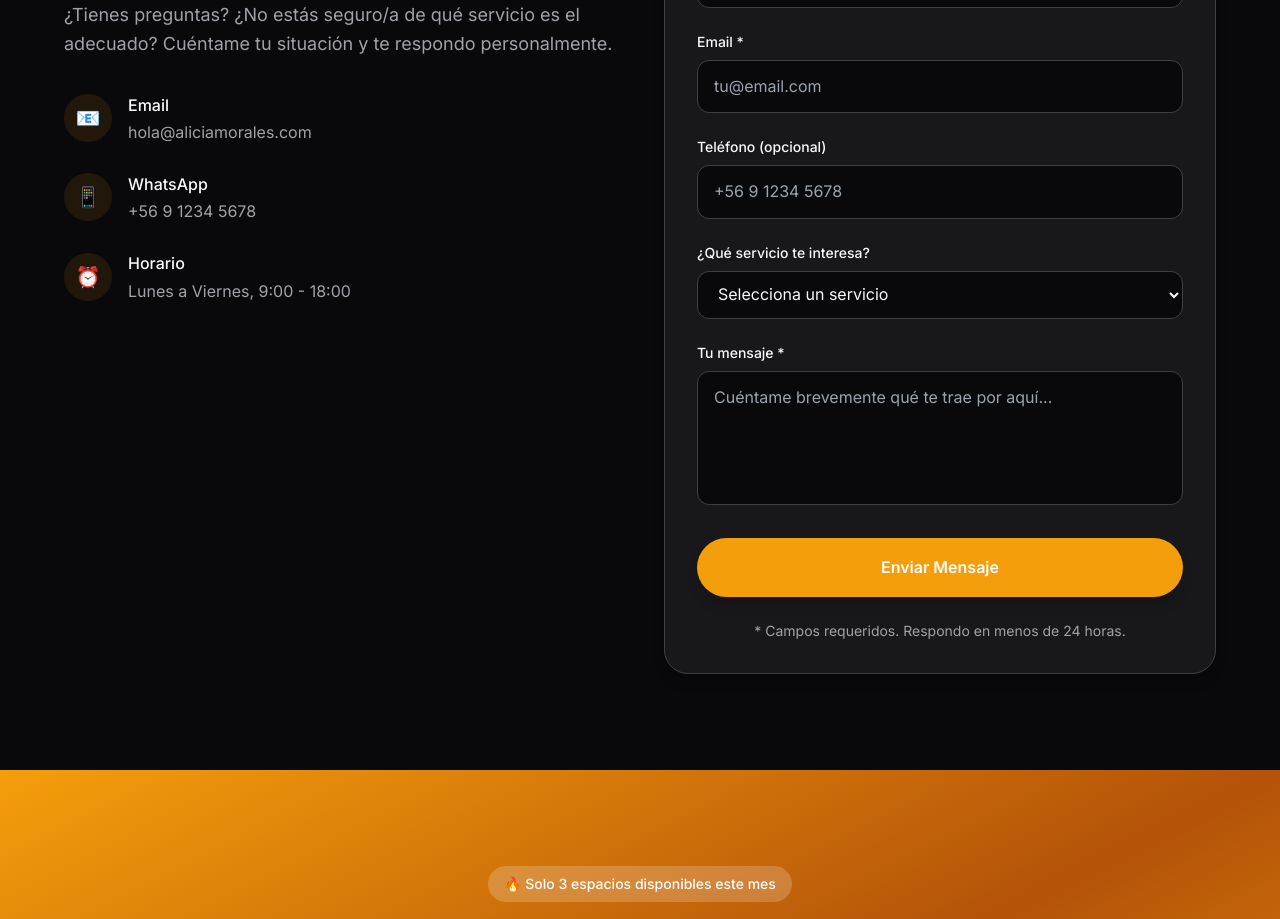
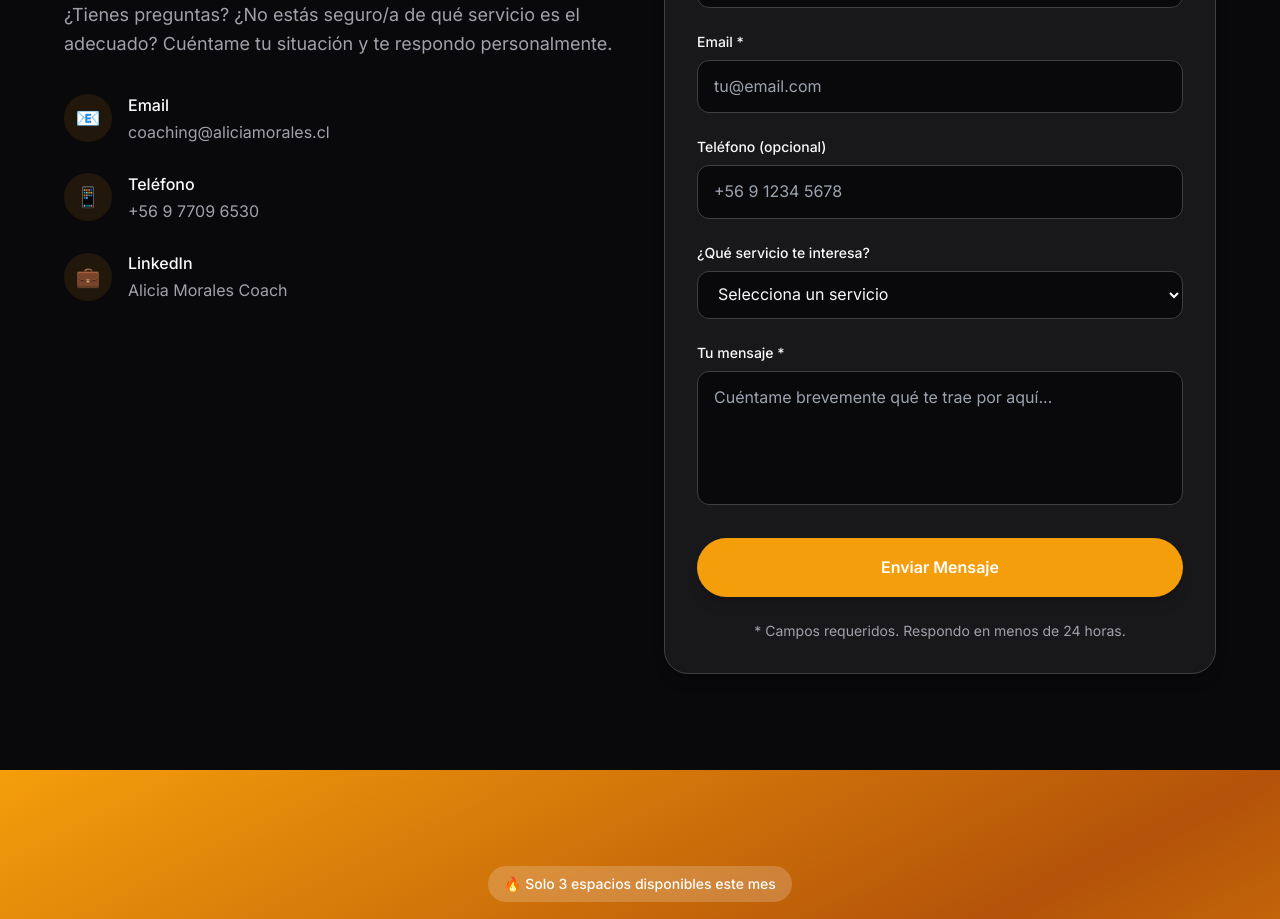
Before and after one commit to mauro6287-blip/alicia-morales-coach, a Next.js app: page / in a window 1280 px wide. Shown: the part 8780-9699 px from the top of the page. Built offline with nearby package versions, Linux system fonts and the light colour scheme; a web font is replaced by a local one.

Commit message:
Update contact info with real email, phone and LinkedIn
Co-Authored-By: Claude Opus 4.6 <noreply@anthropic.com>

```diff
--- a/sections/Contacto.tsx
+++ b/sections/Contacto.tsx
@@ -73,7 +73,7 @@ export default function Contacto() {
         );
 
         // Open mailto
-        window.location.href = `mailto:hola@aliciamorales.com?subject=${subject}&body=${body}`;
+        window.location.href = `mailto:coaching@aliciamorales.cl?subject=${subject}&body=${body}`;
 
         // Show success after brief delay
         setTimeout(() => {
@@ -155,10 +155,10 @@ export default function Contacto() {
                                 <div>
                                     <p className="font-medium text-foreground">Email</p>
                                     <a
-                                        href="mailto:hola@aliciamorales.com"
+                                        href="mailto:coaching@aliciamorales.cl"
                                         className="text-muted hover:text-primary"
                                     >
-                                        hola@aliciamorales.com
+                                        coaching@aliciamorales.cl
                                     </a>
                                 </div>
                             </div>
@@ -168,25 +168,32 @@ export default function Contacto() {
                                     📱
                                 </div>
                                 <div>
-                                    <p className="font-medium text-foreground">WhatsApp</p>
+                                    <p className="font-medium text-foreground">Teléfono</p>
                                     <a
-                                        href="https://wa.me/56912345678"
+                                        href="https://wa.me/56977096530"
                                         target="_blank"
                                         rel="noopener noreferrer"
                                         className="text-muted hover:text-primary"
                                     >
-                                        +56 9 1234 5678
+                                        +56 9 7709 6530
                                     </a>
                                 </div>
                             </div>
 
                             <div className="flex items-center gap-4">
                                 <div className="flex h-12 w-12 items-center justify-center rounded-full bg-primary/10 text-xl">
-                                    ⏰
+                                    💼
                                 </div>
                                 <div>
-                                    <p className="font-medium text-foreground">Horario</p>
-                                    <p className="text-muted">Lunes a Viernes, 9:00 - 18:00</p>
+                                    <p className="font-medium text-foreground">LinkedIn</p>
+                                    <a
+                                        href="https://www.linkedin.com/in/alicia-morales-formacion-consultoria-coaching-habilidades-transversales-empleabilidad/"
+                                        target="_blank"
+                                        rel="noopener noreferrer"
+                                        className="text-muted hover:text-primary"
+                                    >
+                                        Alicia Morales Coach
+                                    </a>
                                 </div>
                             </div>
                         </div>
```
